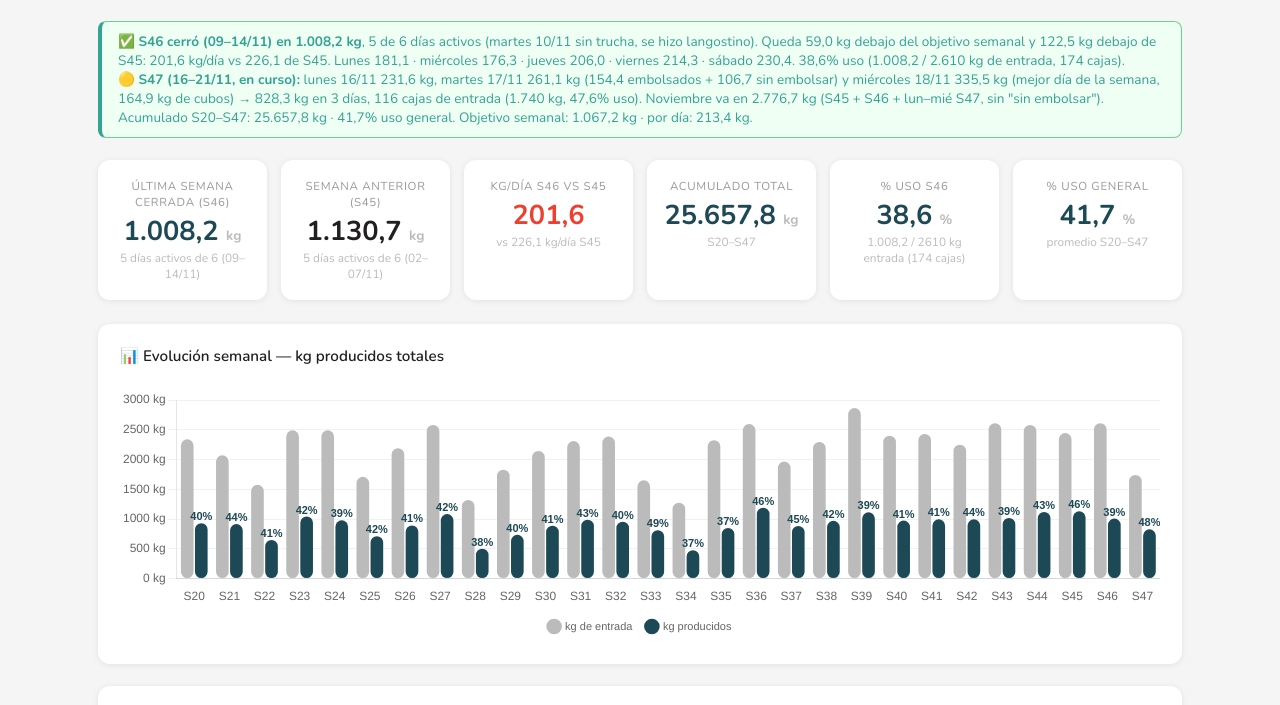
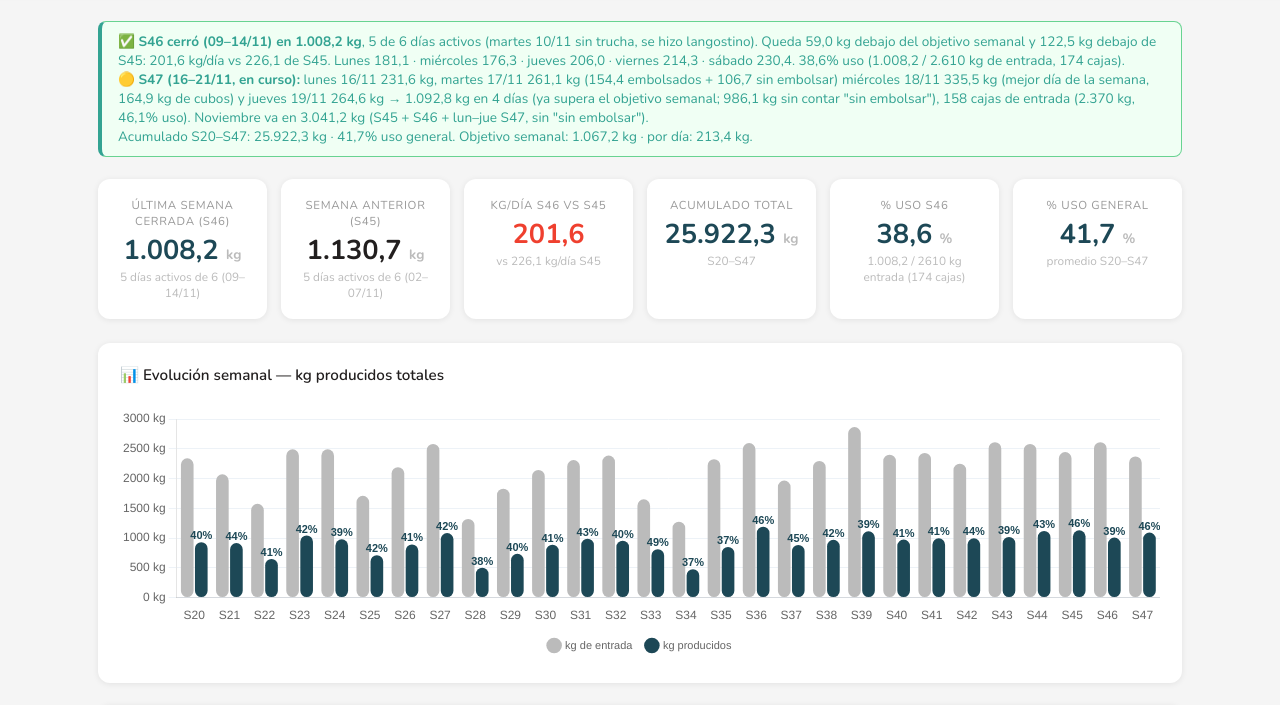
Before and after one commit to deborapaez-prog/dashboard-produccion, a plain HTML site: page Dashboard_Produccion_Brugali.html in a window 1280 px wide. Shown: the part 141-846 px from the top of the page. Drawn offline with nearby package versions, Linux system fonts and the light colour scheme.

Commit message:
Auto-update dashboard 20/11/2026
- Trucha: S47 en curso (s47, gviz Chrome) + jueves 19/11: 264,6 kg (42 cajas = 630 kg; tiras 36,75 / cortes 22 /
  tiras rotas 58,8 / tiras unidas x2 58,8 / cubos 88,2 / sin embolsar 0). S47 1.092,8 kg en 4 dias (986,1 sin
  "sin embolsar"), 158 cajas, 46,1% uso. Lunes a miercoles sin cambios. Noviembre 2.776,7 -> 3.041,2 kg (entrada
  7.425 kg). Acumulado S20-S47 25.922,3 kg, 41,7% uso.
- Cocina Caliente: sin fechas nuevas. Producida cargada hasta 17/11 pero envasada vacia desde el 02/11 -> no se carga.
- Cumplimiento: NOV 26 releida (gviz por gid, Chrome). Entregado sin cambios (S47 sigue sin entregas).
  Pedido de Tamago revisado a la baja en el sheet (se aplica): S46 200 -> 70 (S46 852 / 1.211 -> 852 / 1.081 u,
  70,4% -> 78,8%), S47 240 -> 70 (1.384 -> 1.214 u), MENSUAL NOV 740 -> 440 (2.948 / 5.089 -> 2.948 / 4.789,
  57,9% -> 61,6%). Bullet de S46 actualizado (sigue siendo la semana cerrada mas floja; Tamago pasa a 98,6%).
  Stock reemplazado con foto del 20/11. Salidas y Top franquicias sin cambios (sin archivo de salidas nuevo).
  KPIs fijos OCT y Pedido vs Salidas S27-S36 sin cambios.
- Calidad: sin cambios (sin export HubSpot nuevo despues del 16/11).
- Cierre semanal: viernes, no corresponde (S46 ya cerrada).

Archivos de dashboard_updates usados: "stock al 201126.xml", "stock externo al 201126.xml" (20/11/2026);
"stock al 191126.xml" + "stock externo al 191126.xml" solo para validar el script.

Co-Authored-By: Claude Opus 5.5 <noreply@anthropic.com>

```diff
--- a/Dashboard_Produccion_Brugali.html
+++ b/Dashboard_Produccion_Brugali.html
@@ -125,7 +125,7 @@ footer { text-align: center; color: #BBBBBB; font-size: 0.76rem; padding: 20px 0
       <div style="font-size:0.7rem;font-weight:700;color:rgba(255,255,255,0.6);text-transform:uppercase;letter-spacing:0.12em;margin-top:2px;">Dashboard de Producción</div>
     </div>
   </div>
-  <span class="badge">📅 Actualizado: 19/11/2026</span>
+  <span class="badge">📅 Actualizado: 20/11/2026</span>
 </header>
 
 <div class="tab-nav">
@@ -144,8 +144,8 @@ footer { text-align: center; color: #BBBBBB; font-size: 0.76rem; padding: 20px 0
 
   <div class="alerta-ok">
     ✅ <strong>S46 cerró (09–14/11) en 1.008,2 kg</strong>, 5 de 6 días activos (martes 10/11 sin trucha, se hizo langostino). Queda 59,0 kg debajo del objetivo semanal y 122,5 kg debajo de S45: 201,6 kg/día vs 226,1 de S45. Lunes 181,1 · miércoles 176,3 · jueves 206,0 · viernes 214,3 · sábado 230,4. 38,6% uso (1.008,2 / 2.610 kg de entrada, 174 cajas).
-    <br>🟡 <strong>S47 (16–21/11, en curso):</strong> lunes 16/11 231,6 kg, martes 17/11 261,1 kg (154,4 embolsados + 106,7 sin embolsar) y miércoles 18/11 335,5 kg (mejor día de la semana, 164,9 kg de cubos) → 828,3 kg en 3 días, 116 cajas de entrada (1.740 kg, 47,6% uso). Noviembre va en 2.776,7 kg (S45 + S46 + lun–mié S47, sin "sin embolsar").
-    <br>Acumulado S20–S47: 25.657,8 kg · 41,7% uso general. Objetivo semanal: 1.067,2 kg · por día: 213,4 kg.
+    <br>🟡 <strong>S47 (16–21/11, en curso):</strong> lunes 16/11 231,6 kg, martes 17/11 261,1 kg (154,4 embolsados + 106,7 sin embolsar) miércoles 18/11 335,5 kg (mejor día de la semana, 164,9 kg de cubos) y jueves 19/11 264,6 kg → 1.092,8 kg en 4 días (ya supera el objetivo semanal; 986,1 kg sin contar "sin embolsar"), 158 cajas de entrada (2.370 kg, 46,1% uso). Noviembre va en 3.041,2 kg (S45 + S46 + lun–jue S47, sin "sin embolsar").
+    <br>Acumulado S20–S47: 25.922,3 kg · 41,7% uso general. Objetivo semanal: 1.067,2 kg · por día: 213,4 kg.
   </div>
 
   <div class="kpi-grid">
@@ -166,7 +166,7 @@ footer { text-align: center; color: #BBBBBB; font-size: 0.76rem; padding: 20px 0
     </div>
     <div class="kpi-card">
       <div class="lbl">Acumulado total</div>
-      <div class="val" style="color:#1D4856">25.657,8 <span style="font-size:.85rem;color:#BBBBBB">kg</span></div>
+      <div class="val" style="color:#1D4856">25.922,3 <span style="font-size:.85rem;color:#BBBBBB">kg</span></div>
       <div class="sub">S20–S47</div>
     </div>
     <div class="kpi-card">
@@ -1731,16 +1731,16 @@ footer { text-align: center; color: #BBBBBB; font-size: 0.76rem; padding: 20px 0
       <br><strong>Prom. salidas/sem</strong> y <strong>Semanas de stock</strong>: promedio de salidas a franquicias por semana (S27–S36, las 10 semanas cerradas) y cuántas semanas dura el stock actual a ese ritmo. Menos de 1 semana = riesgo de faltante próximo; más de 8 semanas = posible sobre-stock.
     -->
     <div class="alerta">
-      ⚠️ <strong>Pedido a CP vs. entregado por CP vs. salidas reales a franquicias</strong> (10 productos del CP). Fuentes: "Producción CP" (OCT 26 y NOV 26, releída 19/11) y salidas TOTVS al 19/11 (último movimiento 18/11). S39 a S45 siguen abiertas hasta que Debo confirme el cierre; S47 en curso.
+      ⚠️ <strong>Pedido a CP vs. entregado por CP vs. salidas reales a franquicias</strong> (10 productos del CP). Fuentes: "Producción CP" (OCT 26 y NOV 26, releída 20/11) y salidas TOTVS al 19/11 (último movimiento 18/11). S39 a S45 siguen abiertas hasta que Debo confirme el cierre; S47 en curso.
       <br><strong>% Pedido / Salidas</strong>: 100% = pedido calibrado · &lt;70% pedido corto (riesgo de faltante) · &gt;130% sobre-pedido.
-      <br><strong>Stock actual</strong>: foto TOTVS al 19/11 (CD + CP + Mirizi). <strong>Semanas de stock</strong>: stock ÷ promedio de salidas S27–S36 · &lt;1 riesgo de faltante · &gt;8 sobre-stock.
+      <br><strong>Stock actual</strong>: foto TOTVS al 20/11 (CD + CP + Mirizi). <strong>Semanas de stock</strong>: stock ÷ promedio de salidas S27–S36 · &lt;1 riesgo de faltante · &gt;8 sobre-stock.
     </div>
 
     <div class="kpi-grid" style="grid-template-columns:repeat(auto-fit,minmax(160px,1fr))">
       <div class="kpi-card">
         <div class="lbl">Cumplimiento producción (mensual)</div>
         <div class="val" style="color:#33A392">96,0 <span style="font-size:.85rem;color:#BBBBBB">%</span></div>
-        <div class="sub">3.489 / 3.634 u pedidas — OCT 26 cerrado (col. MENSUAL, 02/11). NOV 26 va en 57,9% (2.948 / 5.089 u, releída 19/11; S47 solo con pedido)</div>
+        <div class="sub">3.489 / 3.634 u pedidas — OCT 26 cerrado (col. MENSUAL, 02/11). NOV 26 va en 61,6% (2.948 / 4.789 u, releída 20/11; S47 solo con pedido)</div>
       </div>
       <div class="kpi-card">
         <div class="lbl">Pedido vs. Salidas</div>
@@ -1854,7 +1854,7 @@ footer { text-align: center; color: #BBBBBB; font-size: 0.76rem; padding: 20px 0
         </div>
         <div style="display:flex;gap:12px;align-items:flex-start;padding:10px 12px;background:#fff5f5;border-radius:8px;">
           <span style="font-size:1rem;flex-shrink:0">🚨</span>
-          <div><div style="font-size:0.85rem;font-weight:700;color:#221F1F;">S46 (10–16/11) tiene el cumplimiento más bajo de producción entre las semanas cerradas: 70,4%</div><div style="font-size:0.78rem;color:#999999;margin-top:2px;">Se pidieron 1.211 u y CP entregó 852. La caída se concentra en Tamago 34,5% (69/200), Pollo Teriyaki 37,3% (41/110), Corte de Trucha 48,6% (35/72) y Cubos de Trucha 56,7% (34/60) — Langostinos Rebozados y Salsa Naranja sostuvieron el 100% y Reducción de Teriyaki el 98,8%. Puede subir si CP sigue completando entregas (pasó de 51,6% a 70,4% entre el 18 y el 19/11). Antes la más floja era S28 (07–13/07): 88,0%, 767/872 u.</div></div>
+          <div><div style="font-size:0.85rem;font-weight:700;color:#221F1F;">S46 (10–16/11) tiene el cumplimiento más bajo de producción entre las semanas cerradas: 78,8%</div><div style="font-size:0.78rem;color:#999999;margin-top:2px;">Se pidieron 1.081 u y CP entregó 852 (el 20/11 el sheet bajó el pedido de Tamago de 200 a 70). La caída se concentra en Pollo Teriyaki 37,3% (41/110), Corte de Trucha 48,6% (35/72), Cubos de Trucha 56,7% (34/60) y Vinagreta 62,0% (93/150) — Langostinos Rebozados y Salsa Naranja sostuvieron el 100%, Reducción de Teriyaki el 98,8% y Tamago el 98,6%. Puede subir si CP sigue completando entregas. Antes la más floja era S28 (07–13/07): 88,0%, 767/872 u.</div></div>
         </div>
         <div style="display:flex;gap:12px;align-items:flex-start;padding:10px 12px;background:#fffbeb;border-radius:8px;">
           <span style="font-size:1rem;flex-shrink:0">🥗</span>
@@ -2172,10 +2172,13 @@ const WEEKS = [
   // 19/11: + miércoles 18/11: 335,5 kg (36 cajas = 540 kg; tiras 12 bandejas, cortes 10, tiras rotas 11,5, tiras unidas x2
   // 13,25, cubos 39,25; sin "sin embolsar"; 62,13% uso). La nota "se hace langostino" sigue en la hoja pero el día tiene trucha
   // cargada. Lunes y martes sin cambios. "KG TOTALES" de la semana 721,6 (+ 106,7 sin embolsar = 828,3). 19/11 en adelante sin carga.
-  { label:"S47", dateRange:"16–21/11", isPartial:true, total:828.285,
-    daily:[231.62,261.14,335.525,0,0,0],
-    dailyByProd:{ "Tiras":[34.3,34.3,29.4,0,0,0], "cortes":[21.2,19.2,20,0,0,0], "tiras rotas":[41.65,41.65,56.35,0,0,0], "tiras unidas x2":[59.29,59.29,64.925,0,0,0], "cubos":[75.18,0,164.85,0,0,0], "sin embolsar":[0,106.7,0,0,0,0] },
-    entradaBandejasDia:[38,42,36,0,0,0], activeDaysCount:3 }
+  // 20/11: + jueves 19/11: 264,6 kg (42 cajas = 630 kg; tiras 15 bandejas, cortes 11, tiras rotas 12, tiras unidas x2 12,
+  // cubos 21; sin "sin embolsar"; 41,99% uso). Lunes a miércoles sin cambios. "KG TOTALES" de la semana 986,1 (+ 106,7 sin
+  // embolsar = 1.092,8). 20/11 en adelante sin carga.
+  { label:"S47", dateRange:"16–21/11", isPartial:true, total:1092.835,
+    daily:[231.62,261.14,335.525,264.55,0,0],
+    dailyByProd:{ "Tiras":[34.3,34.3,29.4,36.75,0,0], "cortes":[21.2,19.2,20,22,0,0], "tiras rotas":[41.65,41.65,56.35,58.8,0,0], "tiras unidas x2":[59.29,59.29,64.925,58.8,0,0], "cubos":[75.18,0,164.85,88.2,0,0], "sin embolsar":[0,106.7,0,0,0,0] },
+    entradaBandejasDia:[38,42,36,42,0,0], activeDaysCount:4 }
 ];
 
 // 29/09 (pedido de Debo): desde S39 el sheet separa "tiras rotas" y "tiras unidas x2" — se muestran como
@@ -2304,7 +2307,8 @@ const MESES_TRUCHA = [
   // 17/11: + S47 en curso, lunes 16/11 (231,6 kg; 38 cajas = 570 kg) → 2.286,7 kg. Entrada 5.625 kg.
   // 18/11: + martes 17/11 de S47 (154,4 kg embolsados, sin los 106,7 "sin embolsar"; 42 cajas = 630 kg) → 2.441,1 kg. Entrada 6.255 kg.
   // 19/11: + miércoles 18/11 de S47 (335,5 kg, sin "sin embolsar"; 36 cajas = 540 kg) → 2.776,7 kg. Entrada 6.795 kg.
-{ label:"Noviembre", total:2776.6505, entrada:6795, semanas:"S45–S47", cantSemanas:3, isPartial:true }
+  // 20/11: + jueves 19/11 de S47 (264,6 kg; 42 cajas = 630 kg) → 3.041,2 kg. Entrada 7.425 kg.
+{ label:"Noviembre", total:3041.2005, entrada:7425, semanas:"S45–S47", cantSemanas:3, isPartial:true }
 ];
 new Chart(document.getElementById("chartMensual").getContext("2d"), {
   type:"bar",
@@ -3367,16 +3371,20 @@ const CUMPL_WEEKS = [
   // → se cierra (isPartial:false). Salidas re-sumadas con "salidas al 181126.xml": coinciden al u (1.435).
   // 19/11: NOV 26 releída — aunque S46 ya estaba cerrada, el sheet sigue completando Entregado (nunca baja): Reducción 93→247,
   // Salsa Naranja 24→40, Tira 76→95, Vinagreta 55→93 → 852 / 1.211 u (70,4%). Pedido sin cambios. Salidas sin cambios (1.435).
+  // 20/11: NOV 26 releída — el sheet revisa a la baja el Pedido de Tamago 200→70 (se aplica: Pedido sigue al sheet) →
+  // 852 / 1.081 u (78,8%). Entregado sin cambios.
   { label:"S46", dateRange:"10–16/11", isPartial:false,
-    pedido:   { "CORTE DE TRUCHA":72, "CUBOS DE TRUCHA":60, "LANGOSTINOS REBOZADOS":164, "PASTA DE HONEY":45, "POLLO TERIYAKI":110, "REDUCCIÓN DE TERIYAKI":250, "SALSA NARANJA Y MIEL":40, "TAMAGO":200, "TIRA DE TRUCHA":120, "VINAGRETA":150 },
+    pedido:   { "CORTE DE TRUCHA":72, "CUBOS DE TRUCHA":60, "LANGOSTINOS REBOZADOS":164, "PASTA DE HONEY":45, "POLLO TERIYAKI":110, "REDUCCIÓN DE TERIYAKI":250, "SALSA NARANJA Y MIEL":40, "TAMAGO":70, "TIRA DE TRUCHA":120, "VINAGRETA":150 },
     entregado:{ "CORTE DE TRUCHA":35, "CUBOS DE TRUCHA":34, "LANGOSTINOS REBOZADOS":164, "PASTA DE HONEY":34, "POLLO TERIYAKI":41, "REDUCCIÓN DE TERIYAKI":247, "SALSA NARANJA Y MIEL":40, "TAMAGO":69, "TIRA DE TRUCHA":95, "VINAGRETA":93 },
     salidas:  { "CORTE DE TRUCHA":77, "CUBOS DE TRUCHA":47, "LANGOSTINOS REBOZADOS":255, "PASTA DE HONEY":60, "POLLO TERIYAKI":129, "REDUCCIÓN DE TERIYAKI":220, "SALSA NARANJA Y MIEL":37, "TAMAGO":284, "TIRA DE TRUCHA":125, "VINAGRETA":201 } },
   // S47 — 18/11 (cierre semanal S46): NOV 26, bloque "17/11/2026 al 23/11" (S47 = 17–23/11, martes a lunes). Solo trae Pedido
   // (1.384 u); Entregado todavía vacío → se carga en 0. Salidas con "salidas al 181126.xml": solo 17/11 (239 u). isPartial:true.
   // 19/11: NOV 26 releída — el bloque ahora se titula "18/11/2026 al 24/11"; Pedido sin cambios (1.384 u), Entregado sigue vacío.
   // Salidas con "salidas al 191126.xml": + 18/11 (206 u) → 445 u (17/11 re-sumado coincide al u: 239).
+  // 20/11: NOV 26 releída — Pedido de Tamago 240→70 (revisión a la baja del sheet, se aplica) → 1.214 u. Entregado sigue vacío.
+  // Salidas sin archivo nuevo (sigue "salidas al 191126.xml").
   { label:"S47", dateRange:"17–23/11", isPartial:true,
-    pedido:   { "CORTE DE TRUCHA":100, "CUBOS DE TRUCHA":10, "LANGOSTINOS REBOZADOS":250, "PASTA DE HONEY":45, "POLLO TERIYAKI":110, "REDUCCIÓN DE TERIYAKI":250, "SALSA NARANJA Y MIEL":40, "TAMAGO":240, "TIRA DE TRUCHA":135, "VINAGRETA":204 },
+    pedido:   { "CORTE DE TRUCHA":100, "CUBOS DE TRUCHA":10, "LANGOSTINOS REBOZADOS":250, "PASTA DE HONEY":45, "POLLO TERIYAKI":110, "REDUCCIÓN DE TERIYAKI":250, "SALSA NARANJA Y MIEL":40, "TAMAGO":70, "TIRA DE TRUCHA":135, "VINAGRETA":204 },
     entregado:{ "CORTE DE TRUCHA":0, "CUBOS DE TRUCHA":0, "LANGOSTINOS REBOZADOS":0, "PASTA DE HONEY":0, "POLLO TERIYAKI":0, "REDUCCIÓN DE TERIYAKI":0, "SALSA NARANJA Y MIEL":0, "TAMAGO":0, "TIRA DE TRUCHA":0, "VINAGRETA":0 },
     salidas:  { "CORTE DE TRUCHA":26, "CUBOS DE TRUCHA":11, "LANGOSTINOS REBOZADOS":70, "PASTA DE HONEY":24, "POLLO TERIYAKI":32, "REDUCCIÓN DE TERIYAKI":62, "SALSA NARANJA Y MIEL":7, "TAMAGO":104, "TIRA DE TRUCHA":39, "VINAGRETA":70 } }
 ];
@@ -3685,10 +3693,14 @@ const CUMPL_FRANQUICIAS_MES = {
 // Reducción 341, Salsa Naranja 38, Tamago 93, Tira 12, Vinagreta 176; CP: Cubos 10, Pollo 13, Tamago 30 — 1 u de Pollo en D4,
 // no se suma. MI con "stock externo al 191126.xml": Cubos 179, Langostinos 105, Pollo 20, Tamago 233. Script validado contra
 // "stock al 171126.xml" + "stock externo al 171126.xml" (reproduce la carga anterior).
+// 20/11: reemplazado entero con "stock al 201126.xml" — CD: Corte 82, Cubos 72, Langostinos 116, Pasta Honey 49, Pollo 115,
+// Reducción 330, Salsa Naranja 34, Tamago 210, Tira 19, Vinagreta 157; CP: Pollo 33, Reducción 23, Salsa Naranja 19,
+// Vinagreta 44 — 1 u de Pollo en D4, no se suma. MI con "stock externo al 201126.xml": Cubos 179, Langostinos 105, Pollo 20,
+// Tamago 113. Script validado contra "stock al 191126.xml" + "stock externo al 191126.xml" (reproduce la carga anterior).
 const CUMPL_STOCK = {
-  "CORTE DE TRUCHA":72, "CUBOS DE TRUCHA":255, "LANGOSTINOS REBOZADOS":250, "PASTA DE HONEY":52,
-  "POLLO TERIYAKI":147, "REDUCCIÓN DE TERIYAKI":341, "SALSA NARANJA Y MIEL":38, "TAMAGO":356,
-  "TIRA DE TRUCHA":12, "VINAGRETA":176
+  "CORTE DE TRUCHA":82, "CUBOS DE TRUCHA":251, "LANGOSTINOS REBOZADOS":221, "PASTA DE HONEY":49,
+  "POLLO TERIYAKI":168, "REDUCCIÓN DE TERIYAKI":353, "SALSA NARANJA Y MIEL":53, "TAMAGO":323,
+  "TIRA DE TRUCHA":19, "VINAGRETA":201
 };
 
 // Pedido/Entregado MENSUAL por producto, ene–ago 2026 (fuente: "Producción CP", pestañas JULIO 26 y
@@ -3830,6 +3842,8 @@ const CUMPL_STOCK = {
 // 19/11: col. MENSUAL de NOV 26 releída (gviz por gid) — Pedido sin cambios (5.089 u). Entregado sube por S44 y S46: Corte
 // 109→160, Cubos 119→122, Pasta Honey 94→114, Pollo 178→222, Reducción 458→652, Salsa Naranja 70→86, Tamago 189→235, Tira
 // 235→270, Vinagreta 327→416 (Langostinos sin cambio) → 2.948 / 5.089 = 57,9%.
+// 20/11: col. MENSUAL de NOV 26 releída — Pedido de Tamago 740→440 (revisión a la baja de S46 y S47, se aplica) → 4.789 u.
+// Entregado sin cambios → 2.948 / 4.789 = 61,6%.
 const CUMPL_MESES = ["ENE 26","FEB 26","MAR 26","ABR 26","MAY 26","JUN 26","JUL 26","AGO 26","SEP 26","OCT 26","NOV 26"];
 const CUMPL_MES_PARCIAL = [false,false,false,false,false,false,false,false,false,false,true];
 const CUMPL_MENSUAL = {
@@ -3840,7 +3854,7 @@ const CUMPL_MENSUAL = {
   "POLLO TERIYAKI":        { pedido:[327,300,370,441,321,321,361,259,402,421,440], entregado:[338,323,365,448,339,304,288,249,375,402,222] },
   "REDUCCIÓN DE TERIYAKI": { pedido:[750,700,590,750,730,655,760,696,698,610,950], entregado:[754,689,591,750,730,644,741,696,673,583,652] },
   "SALSA NARANJA Y MIEL":  { pedido:[235,157,30,30,90,100,235,69,140,125,136], entregado:[230,184,30,30,90,128,261,69,117,141,86] },
-  "TAMAGO":                { pedido:[915,1080,750,950,300,204,1039,900,1210,511,740], entregado:[929,1132,774,969,300,178,1023,892,1146,491,235] },
+  "TAMAGO":                { pedido:[915,1080,750,950,300,204,1039,900,1210,511,440], entregado:[929,1132,774,969,300,178,1023,892,1146,491,235] },
   "TIRA DE TRUCHA":        { pedido:[205,265,307,350,277,293,340,323,491,378,475], entregado:[99,227,248,308,251,246,298,293,431,331,270] },
   "VINAGRETA":             { pedido:[522,544,534,440,411,574,458,373,612,469,762], entregado:[533,534,490,485,411,541,484,406,586,438,416] }
 };
```
Also changed, not shown: index.html (+33 -19 lines).
